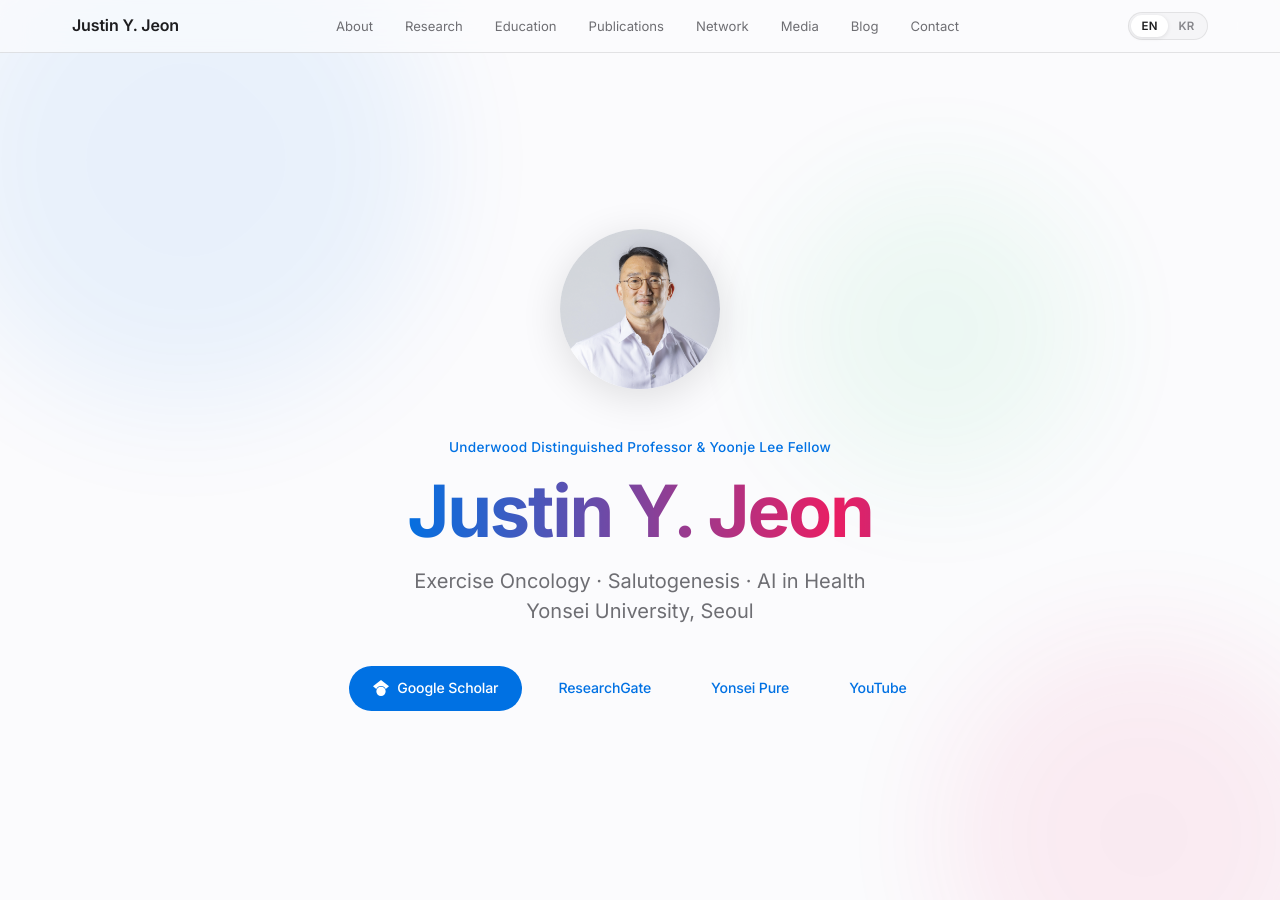
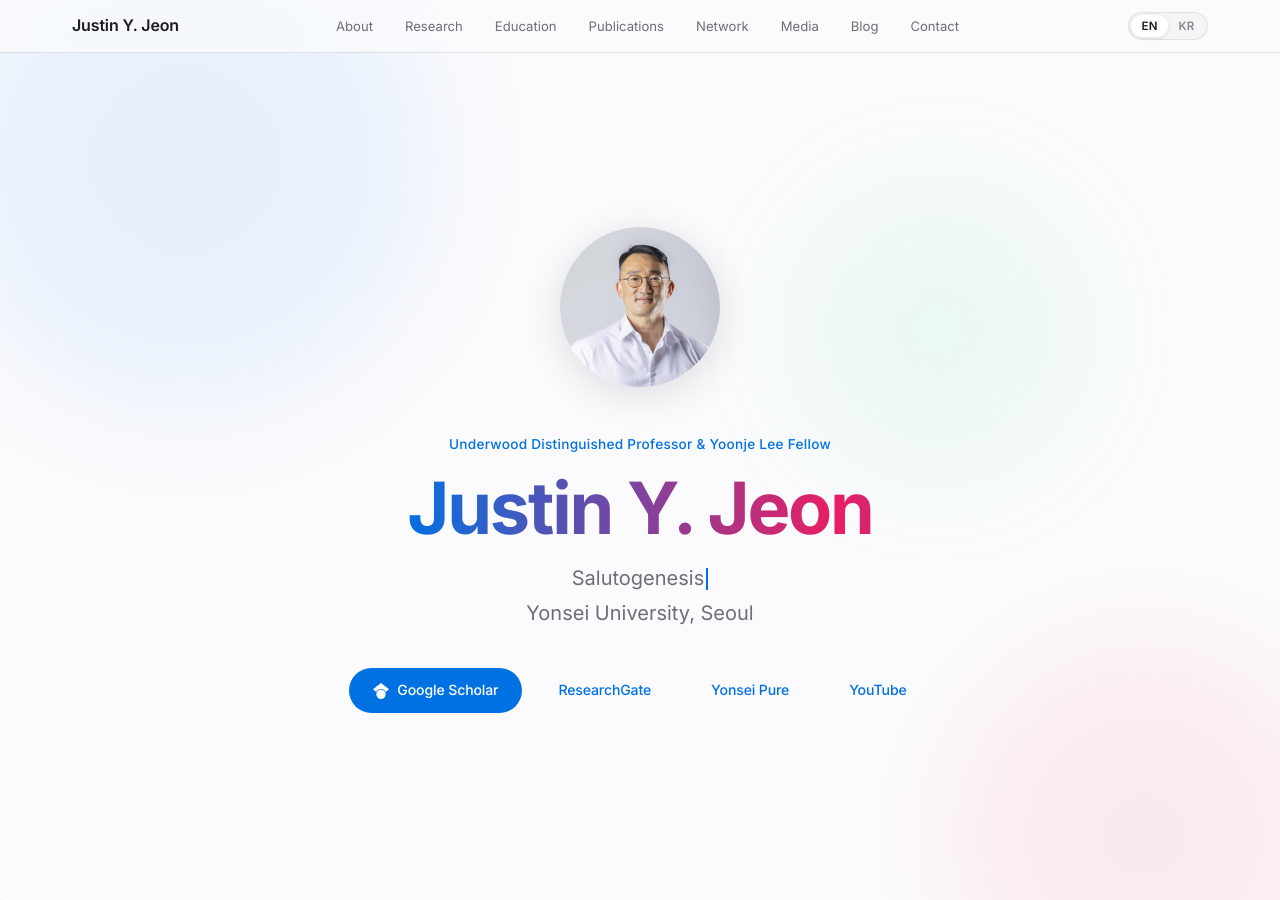
Before and after one commit to justinjeon70-hue/justin-jeon-website, a Jekyll site: the page built from index.html, in a window 1280 px wide and 900 px high. Built offline with Jekyll 4.4.1, drawn with Linux system fonts in a browser that asks for light colours.

Commit message:
Add back-to-top button, hero typing effect, wave dividers
1. Back to top: floating button appears on scroll, smooth scroll up
2. Typing effect: hero subtitle cycles through research areas
3. Wave dividers: SVG wave shapes between all sections

Co-Authored-By: Claude Opus 4.6 <noreply@anthropic.com>

```diff
--- a/index.html
+++ b/index.html
@@ -128,25 +128,7 @@ layout: null
         }
         .hero-content { position: relative; z-index: 1; }
 
-        /* Section divider gradients */
         .section { position: relative; }
-        .section::before {
-            content: '';
-            position: absolute;
-            top: 0;
-            left: 0;
-            right: 0;
-            height: 120px;
-            pointer-events: none;
-            z-index: 1;
-        }
-        .section-dark::before {
-            background: linear-gradient(to bottom, var(--bg-primary), var(--bg-secondary));
-        }
-        .section:not(.section-dark) + .section-dark ~ .section:not(.section-dark)::before,
-        .section-dark + .section:not(.section-dark)::before {
-            background: linear-gradient(to bottom, var(--bg-secondary), var(--bg-primary));
-        }
 
         /* ===== Navigation ===== */
         nav {
@@ -872,6 +854,81 @@ layout: null
             .network-stats { grid-template-columns: repeat(2, 1fr); }
         }
 
+        /* ===== Back to Top Button ===== */
+        .back-to-top {
+            position: fixed;
+            bottom: 2rem;
+            right: 2rem;
+            width: 48px;
+            height: 48px;
+            border-radius: 50%;
+            background: var(--accent);
+            color: white;
+            border: none;
+            cursor: pointer;
+            display: flex;
+            align-items: center;
+            justify-content: center;
+            box-shadow: 0 4px 20px rgba(0, 113, 227, 0.35);
+            opacity: 0;
+            transform: translateY(20px);
+            transition: opacity 0.4s, transform 0.4s, background 0.3s;
+            z-index: 999;
+            pointer-events: none;
+        }
+        .back-to-top.visible {
+            opacity: 1;
+            transform: translateY(0);
+            pointer-events: auto;
+        }
+        .back-to-top:hover {
+            background: var(--accent-hover);
+            transform: translateY(-3px);
+            box-shadow: 0 6px 28px rgba(0, 113, 227, 0.45);
+        }
+        .back-to-top svg {
+            width: 22px;
+            height: 22px;
+        }
+
+        /* ===== Typing Effect ===== */
+        .typing-cursor {
+            display: inline-block;
+            width: 2px;
+            height: 1.1em;
+            background: var(--accent);
+            margin-left: 2px;
+            vertical-align: text-bottom;
+            animation: blink 0.8s step-end infinite;
+        }
+        @keyframes blink {
+            0%, 100% { opacity: 1; }
+            50% { opacity: 0; }
+        }
+
+        /* ===== Wave Section Dividers ===== */
+        .wave-divider {
+            position: relative;
+            width: 100%;
+            overflow: hidden;
+            line-height: 0;
+            margin-top: -1px;
+        }
+        .wave-divider svg {
+            display: block;
+            width: 100%;
+            height: 60px;
+        }
+        .wave-divider-flip {
+            transform: rotate(180deg);
+            margin-bottom: -1px;
+            margin-top: 0;
+        }
+        @media (max-width: 600px) {
+            .wave-divider svg { height: 35px; }
+            .back-to-top { bottom: 1.25rem; right: 1.25rem; width: 42px; height: 42px; }
+        }
+
         /* ===== Scroll Progress Bar ===== */
         .scroll-progress {
             position: fixed;
@@ -956,6 +1013,9 @@ layout: null
 <body>
 
 <div class="scroll-progress" id="scroll-progress"></div>
+<button class="back-to-top" id="back-to-top" aria-label="Back to top">
+    <svg viewBox="0 0 24 24" fill="none" stroke="currentColor" stroke-width="2.5" stroke-linecap="round" stroke-linejoin="round"><path d="M18 15l-6-6-6 6"/></svg>
+</button>
 
 <!-- Navigation -->
 <nav id="navbar">
@@ -1007,6 +1067,7 @@ layout: null
     </div>
 </header>
 
+<div class="wave-divider"><svg viewBox="0 0 1440 60" preserveAspectRatio="none"><path d="M0,0 C360,60 1080,0 1440,50 L1440,60 L0,60Z" fill="#f5f5f7"/></svg></div>
 <!-- About -->
 <section id="about" class="section section-dark">
     <div class="section-inner">
@@ -1055,6 +1116,7 @@ layout: null
     </div>
 </section>
 
+<div class="wave-divider wave-divider-flip"><svg viewBox="0 0 1440 60" preserveAspectRatio="none"><path d="M0,0 C480,60 960,0 1440,40 L1440,60 L0,60Z" fill="#f5f5f7"/></svg></div>
 <!-- Research -->
 <section id="research" class="section">
     <div class="section-inner">
@@ -1096,6 +1158,7 @@ layout: null
     </div>
 </section>
 
+<div class="wave-divider"><svg viewBox="0 0 1440 60" preserveAspectRatio="none"><path d="M0,10 C320,60 720,0 1440,50 L1440,60 L0,60Z" fill="#f5f5f7"/></svg></div>
 <!-- Collaboration Network -->
 <section id="network" class="section section-dark">
     <div class="section-inner">
@@ -1133,6 +1196,7 @@ layout: null
     </div>
 </section>
 
+<div class="wave-divider wave-divider-flip"><svg viewBox="0 0 1440 60" preserveAspectRatio="none"><path d="M0,5 C400,55 1000,10 1440,45 L1440,60 L0,60Z" fill="#f5f5f7"/></svg></div>
 <!-- Education -->
 <section id="education" class="section">
     <div class="section-inner">
@@ -1171,6 +1235,7 @@ layout: null
     </div>
 </section>
 
+<div class="wave-divider"><svg viewBox="0 0 1440 60" preserveAspectRatio="none"><path d="M0,15 C360,55 900,5 1440,40 L1440,60 L0,60Z" fill="#fbfbfd"/></svg></div>
 <!-- Publications -->
 <section id="publications" class="section">
     <div class="section-inner">
@@ -1242,6 +1307,7 @@ layout: null
     </div>
 </section>
 
+<div class="wave-divider"><svg viewBox="0 0 1440 60" preserveAspectRatio="none"><path d="M0,0 C480,55 960,10 1440,50 L1440,60 L0,60Z" fill="#f5f5f7"/></svg></div>
 <!-- Media -->
 <section id="media" class="section section-dark">
     <div class="section-inner">
@@ -1293,6 +1359,7 @@ layout: null
     </div>
 </section>
 
+<div class="wave-divider wave-divider-flip"><svg viewBox="0 0 1440 60" preserveAspectRatio="none"><path d="M0,10 C320,55 800,5 1440,45 L1440,60 L0,60Z" fill="#f5f5f7"/></svg></div>
 <!-- Contact -->
 <section id="contact" class="section">
     <div class="section-inner">
```
Also changed, not shown: other parts of index.html (+88 -0 lines).
